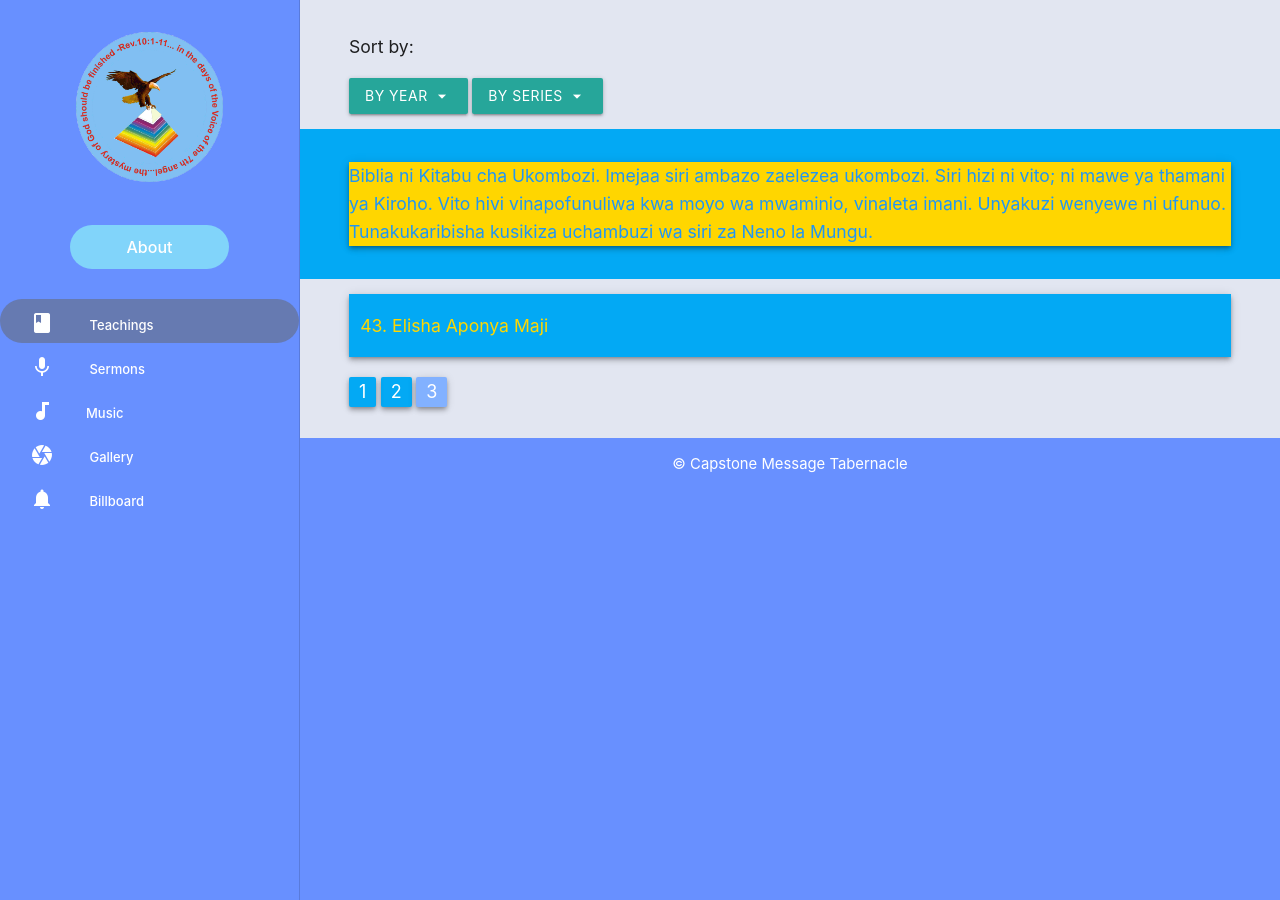
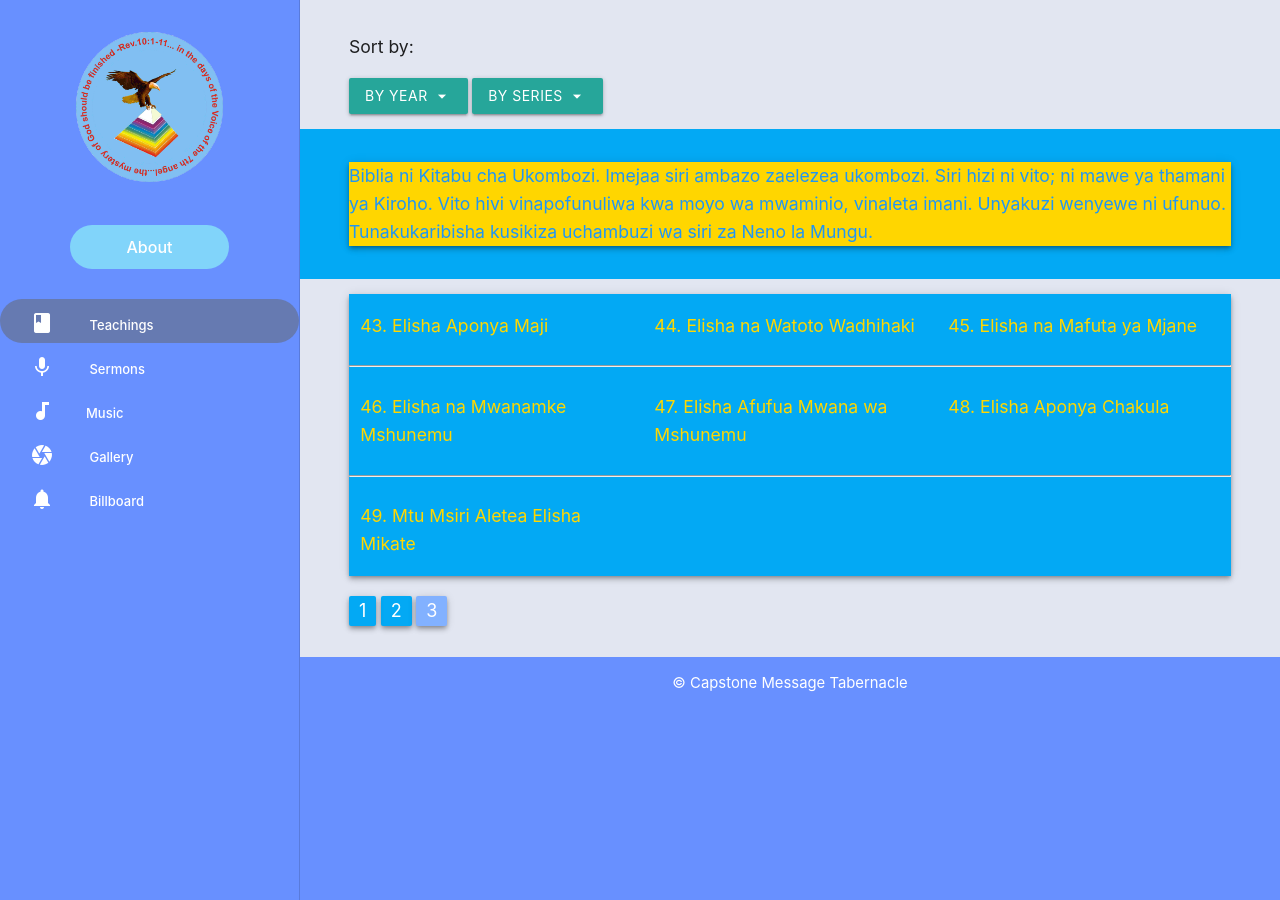
Before and after one commit to njorogetimk/matCSS, a Jekyll site: the page built from sermons/series/golden_nuggets_3.html, in a window 1280 px wide. Built offline with Jekyll 4.4.1, drawn with Linux system fonts in a browser that asks for light colours.

Commit message:
New Update March 31 2019

```diff
--- a/_config.yml
+++ b/_config.yml
@@ -1 +1 @@
-baseurl:"/website"
+baseurl: "/website"
--- a/index.html
+++ b/index.html
@@ -73,13 +73,13 @@
     <h4 class="center"><a href="{{ site.baseurl }}/sermons/2019/index.html">Sermons</a></h4>
     <div class="row">
       <div class="col s12 m6 z-depth-2">
-        <h5 class="center"><a href="{{ site.baseurl }}/sermons/2019/sunday/19-03-17_huduma_ya_mwana_wa_adamu_wakati_wa_mwisho.html">Huduma ya Mwana wa Adamu Wakati wa Mwisho</a></h5>
-        <p class="center">March 17, 2019</p>
+        <h5 class="center"><a href="{{ site.baseurl }}/sermons/2019/sunday/19-03-31_sehemu_mbili_za_ujumbe_wa_wakati_wa_mwisho.html">Sehemu mbili za ujumbe wa wakati wa mwisho</a></h5>
+        <p class="center">March 31, 2019</p>
       </div>
       <div class="col s12 m6 z-depth-2">
         <h5 class="center"><a href="{{ site.baseurl }}/sermons/series/golden_nuggets.html">Vito vya Bibilia</a></h5>
         <p class="small center">(Golden Nuggets)</p>
-        <p class="center"><a href="{{ site.baseurl }}/sermons/2019/thursday/goldenNuggets/19-01-05_elisha_aponya_maji.html">43. Elisha Aponya Maji</a></p>
+        <p class="center"><a href="{{ site.baseurl }}/sermons/2019/thursday/goldenNuggets/19-01-11_mtu_msiri_aletea_elisha_mikate.html">49. Mtu Msiri Aletea Elisha Mikate</a></p>
       </div>
     </div>
   </div>
--- /dev/null
+++ b/sermons/2019/thursday/goldenNuggets/19-01-06_elisha_na_watoto_wadhihaki.html
@@ -0,0 +1,10 @@
+---
+layout : sermons_vito
+title :  44. Elisha na Watoto Wadhihaki| Vito
+heading : 44. Elisha na Watoto Wadhihaki
+before : 19-01-05_elisha_aponya_maji.html
+next : 19-01-07_elisha_na_mafuta_ya_mjane.html
+paginate : three
+---
+
+<iframe src="https://drive.google.com/file/d/1GwAOy1T9gJ7EaUjay0jvXkWumKBWMBqi/preview" width="600" height="100"></iframe>
--- /dev/null
+++ b/sermons/2019/thursday/goldenNuggets/19-01-07_elisha_na_mafuta_ya_mjane.html
@@ -0,0 +1,10 @@
+---
+layout : sermons_vito
+title :  45. Elisha na Mafuta ya Mjane | Vito
+heading : 45. Elisha na Mafuta ya Mjane
+before : 19-01-06_elisha_na_watoto_wadhihaki.html
+next : 19-01-08_elisha_na_mwanamke_mshunemu.html
+paginate : three
+---
+
+<iframe src="https://drive.google.com/file/d/1uYLJuKQf6f3W4wAgbkfdZZxcMu1vbhVc/preview" width="600" height="100"></iframe>
--- /dev/null
+++ b/sermons/2019/thursday/goldenNuggets/19-01-08_elisha_na_mwanamke_mshunemu.html
@@ -0,0 +1,10 @@
+---
+layout : sermons_vito
+title : 46. Elisha na Mwanamke Mshunemu | Vito
+heading : 46. Elisha na Mwanamke Mshunemu
+before : 19-01-07_elisha_na_mafuta_ya_mjane.html
+next : 19-01-09_elisha_afufua_mwana_wa_mshunamu.html
+paginate : three
+---
+
+<iframe src="https://drive.google.com/file/d/1Z5yToupxuu84gTkk3OraRl32DCJqox5e/preview" width="600" height="100"></iframe>
--- /dev/null
+++ b/sermons/2019/thursday/goldenNuggets/19-01-09_elisha_afufua_mwana_wa_mshunamu.html
@@ -0,0 +1,10 @@
+---
+layout : sermons_vito
+title : 47. Elisha Afufua Mwana wa Mshunemu | Vito
+heading : 47. Elisha Afufua Mwana wa Mshunemu
+before : 19-01-08_elisha_na_mwanamke_mshunemu.html
+next : 19-01-10_elisha_aponya_chakula.html
+paginate : three
+---
+
+<iframe src="https://drive.google.com/file/d/1KyMeX3IVk-kgCH3i8FGtIOpuXttBJhNZ/preview" width="600" height="100"></iframe>
--- /dev/null
+++ b/sermons/2019/thursday/goldenNuggets/19-01-10_elisha_aponya_chakula.html
@@ -0,0 +1,10 @@
+---
+layout : sermons_vito
+title : 48. Elisha Aponya Chakula | Vito
+heading : 48. Elisha Aponya Chakula
+before : 19-01-09_elisha_afufua_mwana_wa_mshunamu.html
+next : 19-01-11_mtu_msiri_aletea_elisha_mikate.html
+paginate : three
+---
+
+<iframe src="https://drive.google.com/file/d/1j2MA1pNFC0yBKJ3CLCWhNNYnVpt4zume/preview" width="600" height="100"></iframe>
--- /dev/null
+++ b/sermons/2019/thursday/goldenNuggets/19-01-11_mtu_msiri_aletea_elisha_mikate.html
@@ -0,0 +1,10 @@
+---
+layout : sermons_vito
+title : 49. Mtu Msiri Aletea Elisha Mikate | Vito
+heading : 49. Mtu Msiri Aletea Elisha Mikate
+before : 19-01-10_elisha_aponya_chakula.html
+next : #!
+paginate : three
+---
+
+<iframe src="https://drive.google.com/file/d/115DbT8zLs_1n4p_NoGOFy3baFkXB1V39/preview" width="600" height="100"></iframe>
```
Also changed, not shown: sermons/2019/sunday/19-03-24_ofisi_za_bwana_yesu_krisito_kataka_kipindi_cha_agano_jipya.html (added, +8 -0 lines), sermons/2019/sunday/19-03-31_sehemu_mbili_za_ujumbe_wa_wakati_wa_mwisho.html (added, +8 -0 lines).
